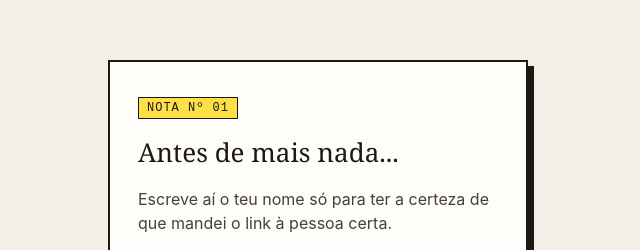
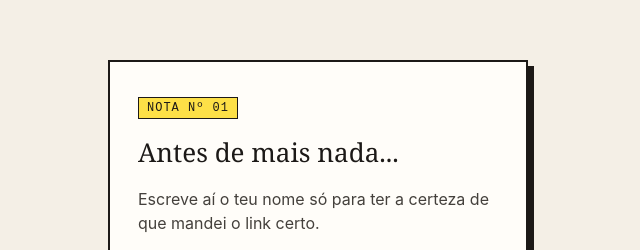
Before and after one commit to versoscochichos/Ana, a plain HTML site: page index.html in a window 1280 px wide. Shown: the part 169-419 px from the top of the page, 322-962 px from the left. Drawn offline with Linux system fonts and the light colour scheme.

Commit message:
Update index.html

```diff
--- a/index.html
+++ b/index.html
@@ -129,7 +129,7 @@
     <!-- Etapa 1 -->
     <section id="etapa-nome" class="ativa">
       <h1>Antes de mais nada...</h1>
-      <p>Escreve aí o teu nome só para ter a certeza de que mandei o link à pessoa certa.</p>
+      <p>Escreve aí o teu nome só para ter a certeza de que mandei o link certo.</p>
       <input type="text" id="campo-nome" placeholder="O teu nome" autocomplete="off">
       <div class="acoes">
         <button id="btn-nome">Avançar -&gt;</button>
```
